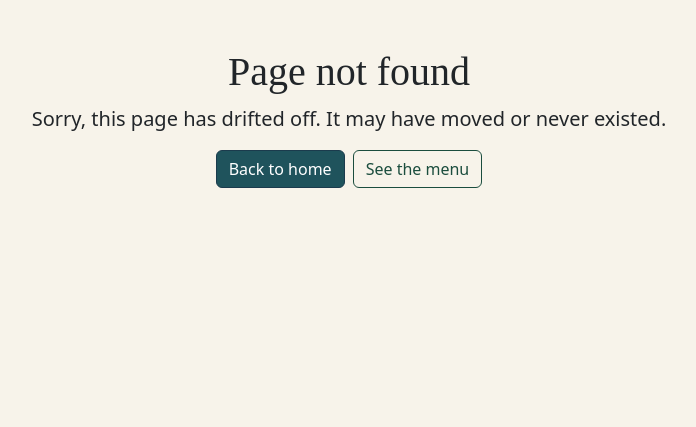
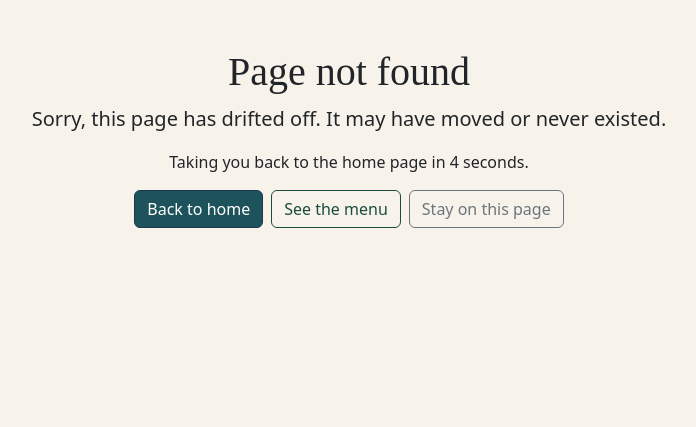
Before and after one commit to Anasztazia12/milestone-4, a Django app: template templates/404.html in a window 1280 px wide. Shown: the part 72-499 px from the top of the page, without its empty margins (291-987 px from the left). Run offline with Django 5.2, Linux system fonts and the light colour scheme; the template is opened without the code that fills it, so the values that code supplies are empty; some web fonts are replaced.

Commit message:
Add countdown back to home page on 404 page

```diff
--- /dev/null
+++ b/assets/js/redirect-countdown.js
@@ -0,0 +1,27 @@
+/* 404 page: count down from 10 and go back to the home page,
+   unless the user chooses to stay. */
+const redirectMessage = document.getElementById("redirect-message");
+const secondsText = document.getElementById("redirect-seconds");
+const stopButton = document.getElementById("redirect-stop");
+
+if (redirectMessage && secondsText && stopButton) {
+    const homeUrl = redirectMessage.dataset.homeUrl;
+    let secondsLeft = 10;
+
+    const timer = setInterval(function () {
+        secondsLeft = secondsLeft - 1;
+        secondsText.textContent = secondsLeft;
+
+        if (secondsLeft <= 0) {
+            clearInterval(timer);
+            window.location.href = homeUrl;
+        }
+    }, 1000);
+
+    /* Let the user stop the countdown and read the page. */
+    stopButton.addEventListener("click", function () {
+        clearInterval(timer);
+        redirectMessage.textContent = "Countdown stopped. Use the buttons below when you are ready.";
+        stopButton.remove();
+    });
+}
--- a/templates/404.html
+++ b/templates/404.html
@@ -1,4 +1,5 @@
 {% extends 'base.html' %}
+{% load static %}
 
 {% block title %}Page Not Found | The Old Ferryman{% endblock %}
 
@@ -7,10 +8,18 @@
     <div class="container">
         <h1>Page not found</h1>
         <p class="lead">Sorry, this page has drifted off. It may have moved or never existed.</p>
+        <p id="redirect-message" data-home-url="{% url 'home' %}">
+            Taking you back to the home page in <span id="redirect-seconds">10</span> seconds.
+        </p>
         <div class="d-flex flex-wrap justify-content-center gap-2">
             <a class="btn btn-success" href="{% url 'home' %}">Back to home</a>
             <a class="btn btn-outline-success" href="{% url 'menu' %}">See the menu</a>
+            <button class="btn btn-outline-secondary" id="redirect-stop" type="button">Stay on this page</button>
         </div>
     </div>
 </section>
 {% endblock %}
+
+{% block extra_js %}
+<script src="{% static 'js/redirect-countdown.js' %}"></script>
+{% endblock %}
```
